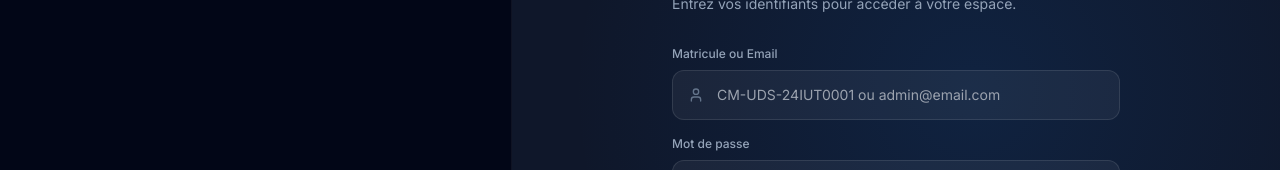
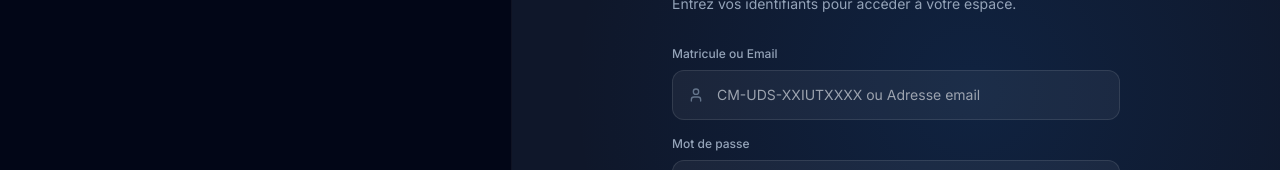
Before and after one commit to mouthe-gerald/vote-delegue, a React (Vite) app in the folder frontend/: page /connexion in a window 1280 px wide. Shown: the part 228-398 px from the top of the page. Built offline with nearby package versions, Linux system fonts and the light colour scheme; no server answers.

Commit message:
Modifier placeholder connexion

```diff
--- a/frontend/src/pages/auth/Connexion.jsx
+++ b/frontend/src/pages/auth/Connexion.jsx
@@ -123,7 +123,7 @@ const Connexion = () => {
                 <User size={16} className="absolute left-4 top-1/2 -translate-y-1/2 text-slate-500" />
                 <input
                   type="text"
-                  placeholder="CM-UDS-24IUT0001 ou admin@email.com"
+                  placeholder="CM-UDS-XXIUTXXXX ou Adresse email"
                   value={form.identifiant}
                   onChange={e => setForm({...form, identifiant: e.target.value})}
                   className="w-full pl-11 pr-4 py-3.5 rounded-xl text-sm text-white outline-none border transition-colors"
```
